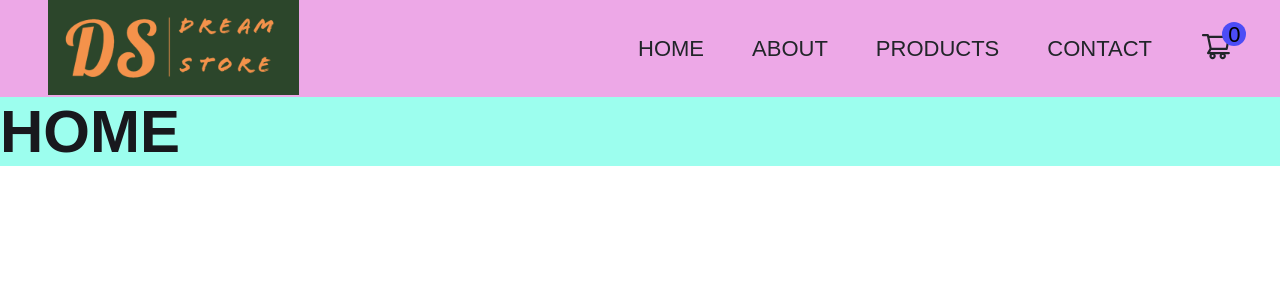
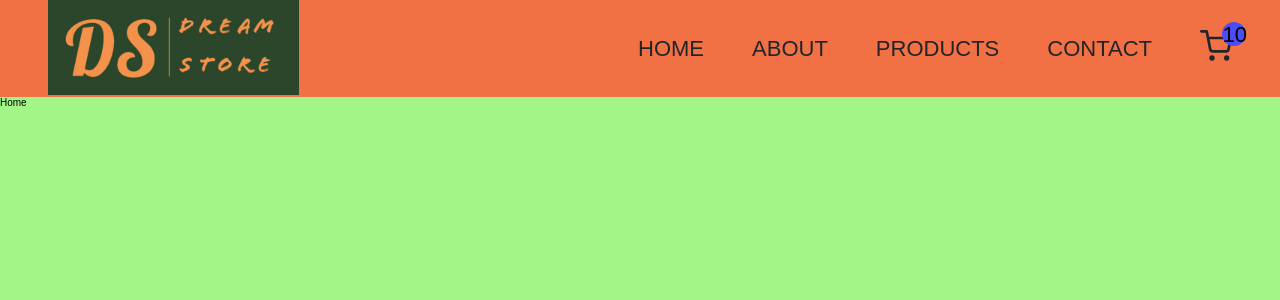
Before and after one commit to tanmoyshee143/T-STORE, a React (Create React App) app: page / in a window 1280 px wide. Shown: the top 300 px of the page. Built offline with nearby package versions, Linux system fonts and the light colour scheme; the HTML template or start-up script is replaced by a standard one.

Commit message:
full responsive header bar

```diff
--- a/src/About.js
+++ b/src/About.js
@@ -1,8 +1,15 @@
 import React from 'react'
+import styled from "styled-components";
+
+
 
 const About = () => {
+  const Wrapper = styled.section`
+  height: 100vh;
+  background-color: ${({ theme }) => theme.colors.bg};
+`;
   return (
-    <div>About</div>
+    <Wrapper>About</Wrapper>
   )
 }
 
--- a/src/App.js
+++ b/src/App.js
@@ -19,8 +19,8 @@ const App = () => {
       white : "#fff",
       black : "#212529",
       helper : "#4C4CF6",
-      bg: "#EDA8E7 ",
-      home_bg: "#9CFEEE ",
+      bg: "#A2F687",
+      header_bg: "#F17145",
       footer_bg : "#0a1435",
       btn : "rgb(98 84 243)",
       border : "rgba(98, 84, 243, 0.5)",
--- a/src/Contact.js
+++ b/src/Contact.js
@@ -4,6 +4,9 @@ const Contact = () => {
   const Wrapper = styled.section`
     padding: 9rem 0 5rem 0;
     text-align: center;
+    height: 100vh;
+    background-color: ${({ theme }) => theme.colors.bg};
+
 
     .container {
       margin-top: 6rem;
--- a/src/Home.js
+++ b/src/Home.js
@@ -1,19 +1,14 @@
+
 import React from "react";
 import styled from "styled-components";
 
 const Home = () => {
-  return (
-    <Wrapper className="test">
-      <h1>HOME</h1>
-    </Wrapper>
-  );
+  return <Wrapper className="test">Home</Wrapper>;
 };
 
-
 const Wrapper = styled.section`
-background-color: ${({theme}) => theme.colors.home_bg};
-width : 100%;
-height : 100%;
+  height: 100vh;
+  background-color: ${({ theme }) => theme.colors.bg};
 `;
 
 export default Home;
--- a/src/Products.js
+++ b/src/Products.js
@@ -10,6 +10,9 @@ export default Products;
 
 
 const Wrapper = styled.section`
+
+height: 100vh;
+  background-color: ${({ theme }) => theme.colors.bg};
   .grid-filter-column {
     grid-template-columns: 0.2fr 1fr;
   }
--- a/src/component/Header.js
+++ b/src/component/Header.js
@@ -8,7 +8,7 @@ function Header() {
   const MainHeader = styled.header`
 padding : 0 4.8rem;
 height : 10 rem ;
-background-color: ${({theme}) => theme.colors.bg};
+background-color: ${({theme}) => theme.colors.header_bg};
 display : flex;
 justify-content : space-between ;
 align-items : center;
--- a/src/component/NavBar.js
+++ b/src/component/NavBar.js
@@ -1,10 +1,16 @@
-import React from "react";
+import React, { useState } from "react";
 import { NavLink } from "react-router-dom";
 import styled from "styled-components";
-import { AiOutlineShoppingCart } from "react-icons/ai";
+import { FiShoppingCart } from "react-icons/fi";
+import { CgMenu, CgClose } from "react-icons/cg";
 
 function NavBar() {
+  // const [menuIcon, setMenuIcon] = useState();
+  const [menuIcon, setMenuIcon] = useState();
+
+
   const Nav = styled.nav`
+
     .navbar-lists {
       display: flex;
       gap: 4.8rem;
@@ -122,7 +128,6 @@ function NavBar() {
         .cart-trolley {
           position: relative;
           font-size: 4.2rem;
-
         }
         .cart-total--item {
           width: 4.2rem;
@@ -138,28 +143,62 @@ function NavBar() {
     }
   `;
   return (
-    <Nav>
-      <div className="navbar">
+    <Nav >
+       <div className={menuIcon ? "navbar active" : "navbar"}>
         <ul className="navbar-lists">
           <li>
-            <NavLink to="/" className= "navbar-link ">HOME</NavLink>
+            <NavLink
+              to="/"
+              className="navbar-link "
+              onClick={() => setMenuIcon(false)}>
+              Home
+            </NavLink>
           </li>
           <li>
-            <NavLink to="/about" className= "navbar-link ">ABOUT</NavLink>
+            <NavLink
+              to="/about"
+              className="navbar-link "
+              onClick={() => setMenuIcon(false)}>
+              About
+            </NavLink>
           </li>
           <li>
-            <NavLink to="/product" className= "navbar-link ">PRODUCTS</NavLink>
+            <NavLink
+              to="/products"
+              className="navbar-link "
+              onClick={() => setMenuIcon(false)}>
+              Products
+            </NavLink>
           </li>
           <li>
-            <NavLink to="/contact" className= "navbar-link ">CONTACT</NavLink>
+            <NavLink
+              to="/contact"
+              className="navbar-link "
+              onClick={() => setMenuIcon(false)}>
+              Contact
+            </NavLink>
           </li>
           <li>
-            <NavLink to="/cart" className= "navbar-link cart-trolley--link">
-              <AiOutlineShoppingCart className = "cart-trolley "/>
-              <span className="cart-total--item">0</span>
+            <NavLink to="/cart" className="navbar-link cart-trolley--link">
+              <FiShoppingCart className="cart-trolley" />
+              <span className="cart-total--item"> 10 </span>
             </NavLink>
           </li>
         </ul>
+        {/* TWO BUTTON FOR OPEN AND CLOSE OF MENU */}
+
+        <div className="mobile-navbar-btn">
+          <CgMenu
+            name="menu-outline"
+            className="mobile-nav-icon"
+            onClick={() => setMenuIcon(true)}
+          />
+          <CgClose
+            name="close-outline"
+            className="mobile-nav-icon close-outline"
+            onClick={() => setMenuIcon(false)}
+          />
+        </div>
       </div>
     </Nav>
   );
```
Lines whose indentation alone changed are shown as unchanged.
